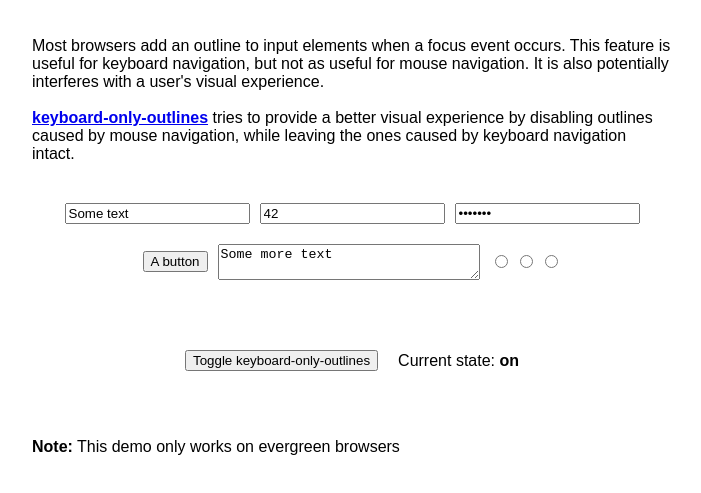
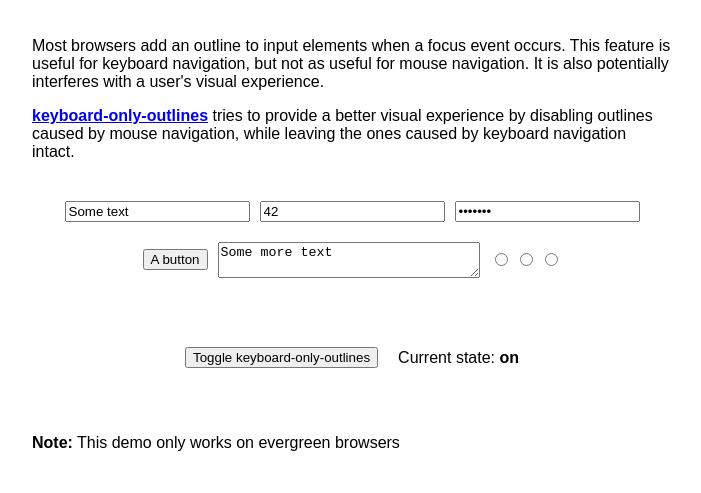
Before and after one commit to moxystudio/js-keyboard-only-outlines, a website: page demo.html in a window 1280 px wide. Shown: the part 67-560 px from the top of the page, without its empty margins (288-989 px from the left). Drawn offline with Linux system fonts and the light colour scheme.

Commit message:
fix: make requested change. add .babelrc

```diff
--- a/demo.html
+++ b/demo.html
@@ -3,10 +3,10 @@
     <meta charset="utf-8"/>
     <title>keyboard-only-outlines demo</title>
     <style>
-        body{
+        body {
             font-family: sans-serif;
         }
-        #container{
+        #container {
             display: flex;
             flex-direction: column;
             align-items: center;
@@ -15,30 +15,37 @@
             margin: 0 auto;
             position: relative;
         }
-        .intro-text{
+        .intro-text ~ .intro-text{
             margin-bottom: 40px;
+            margin-top: 0;
         }
-        .input-row{
+        .input-row {
             display: flex;
             align-items: center;
             margin-bottom: 20px;
         }
-        .input-item ~ .input-item{
+
+        .input-row ~ .input-row{
+            margin-bottom: 55px;
+        }
+
+        .input-item ~ .input-item {
             margin-left: 10px;
         }
 
-        textarea{
+        textarea {
             width: 20vw;
             max-width: 350px;
         }
-        .note{
+        .note {
             width: 100%;
         }
-        .toggle-container{
+        .toggle-container {
             display: flex;
             align-items: center;
+            margin-bottom: 35px;
         }
-        #toggle{
+        #toggle {
             margin-right: 20px;
         }
     </style>
@@ -49,8 +56,8 @@
         <p class="intro-text">Most browsers add an outline to input elements when a focus event occurs.
             This feature is useful for keyboard navigation, but not as useful for mouse navigation.
             It is also potentially interferes with a user's visual experience.
-            <br>
-            <br>
+        </p>
+        <p class="intro-text">
             <a href="https://github.com/moxystudio/js-keyboard-only-outlines"><strong>keyboard-only-outlines</strong></a> tries to provide a better visual experience by
             disabling outlines caused by mouse navigation, while leaving the ones caused by keyboard
             navigation intact.
@@ -69,15 +76,11 @@
                 <input type="radio" name="radio"/>
             </div>
         </div>
-        <br>
-        <br>
         <div class="toggle-container">
             <button id="toggle">Toggle keyboard-only-outlines</button> <p>Current state: <span id="state"><strong>on</strong></span></p>
         </div>
-        <br>
-        <br>
         <div class="note">
-                <p><strong>Note:</strong> This demo only works on evergreen browsers</p>
+            <p><strong>Note:</strong> This demo only works on evergreen browsers</p>
         </div>
     </div>
         <script type="module">
@@ -85,19 +88,19 @@
 
         let tearDown = keyboardOnlyOutlines();
         let outlinesEnabled = false;
-        const stateNode = document.querySelector("#state");
-        const toggleButtonNode = document.querySelector("#toggle");
+        const stateNode = document.querySelector('#state');
+        const toggleButtonNode = document.querySelector('#toggle');
 
-        toggleButtonNode.addEventListener("click",  () => {
+        toggleButtonNode.addEventListener('click',  () => {
             outlinesEnabled = !outlinesEnabled;
 
             if (outlinesEnabled) {
                 tearDown();
-                stateNode.innerText = "off";
+                stateNode.innerText = 'off';
             } else {
                 tearDown = keyboardOnlyOutlines();
-                stateNode.innerText = "on";
+                stateNode.innerText = 'on';
             }
-        })
+        });
     </script>
 </body>
```
Also changed, not shown: .babelrc (added).
